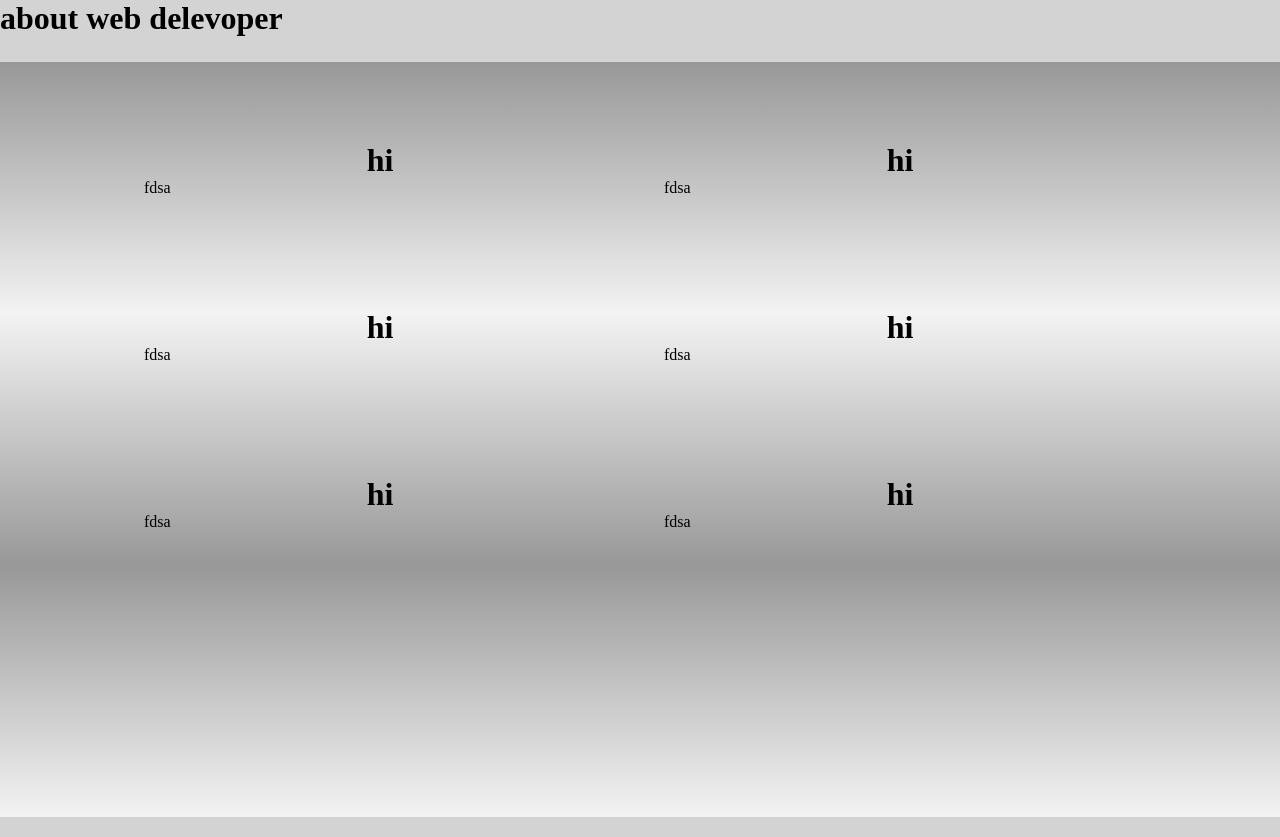
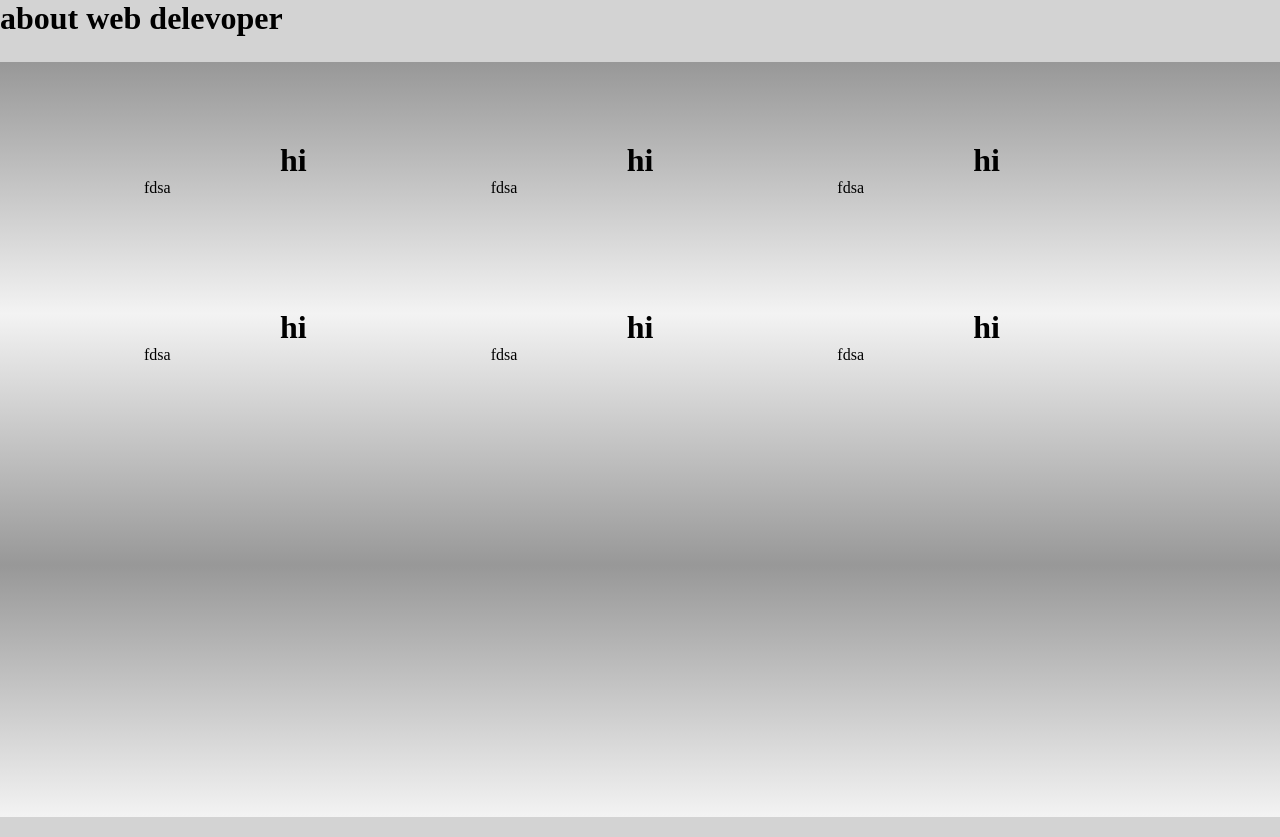
Before and after one commit to iss-ics3c/u1-project-hockeygod52, a plain HTML site: page index.html in a window 1280 px wide. Drawn offline with Linux system fonts and the light colour scheme.

Commit message:
Update styles.css

```diff
--- a/styles.css
+++ b/styles.css
@@ -36,4 +36,13 @@ display: flex;
 width: 80%;
 height: 200%;
 }
-@media only screen and (min-width:768px) {.contain{ grid-template-columns:auto auto;}}
+@media only screen and (min-width:768px) {
+  .contain{
+    grid-template-columns:auto auto;
+  }
+}
+@media only screen and (min-width:1000px) {
+  .contain{
+    grid-template-columns:auto auto auto;
+  }
+}
```
